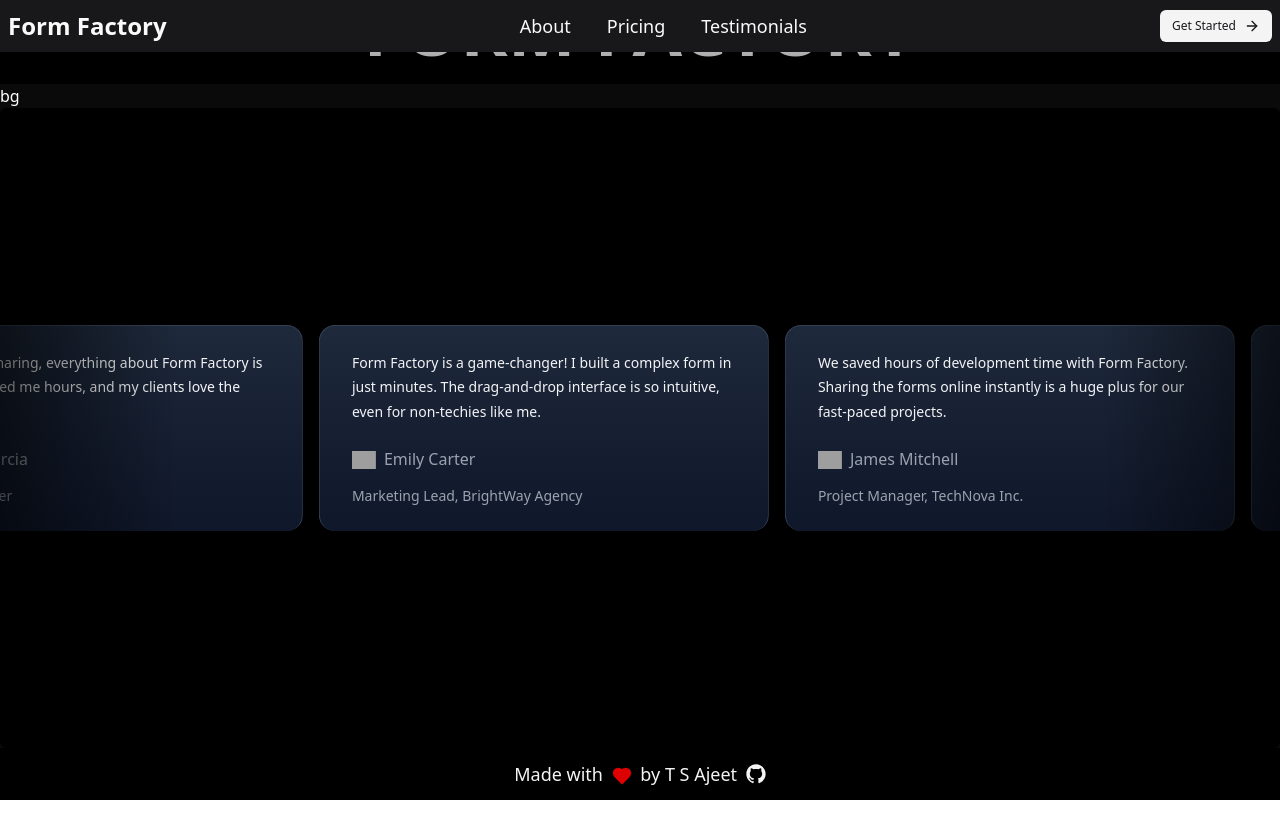
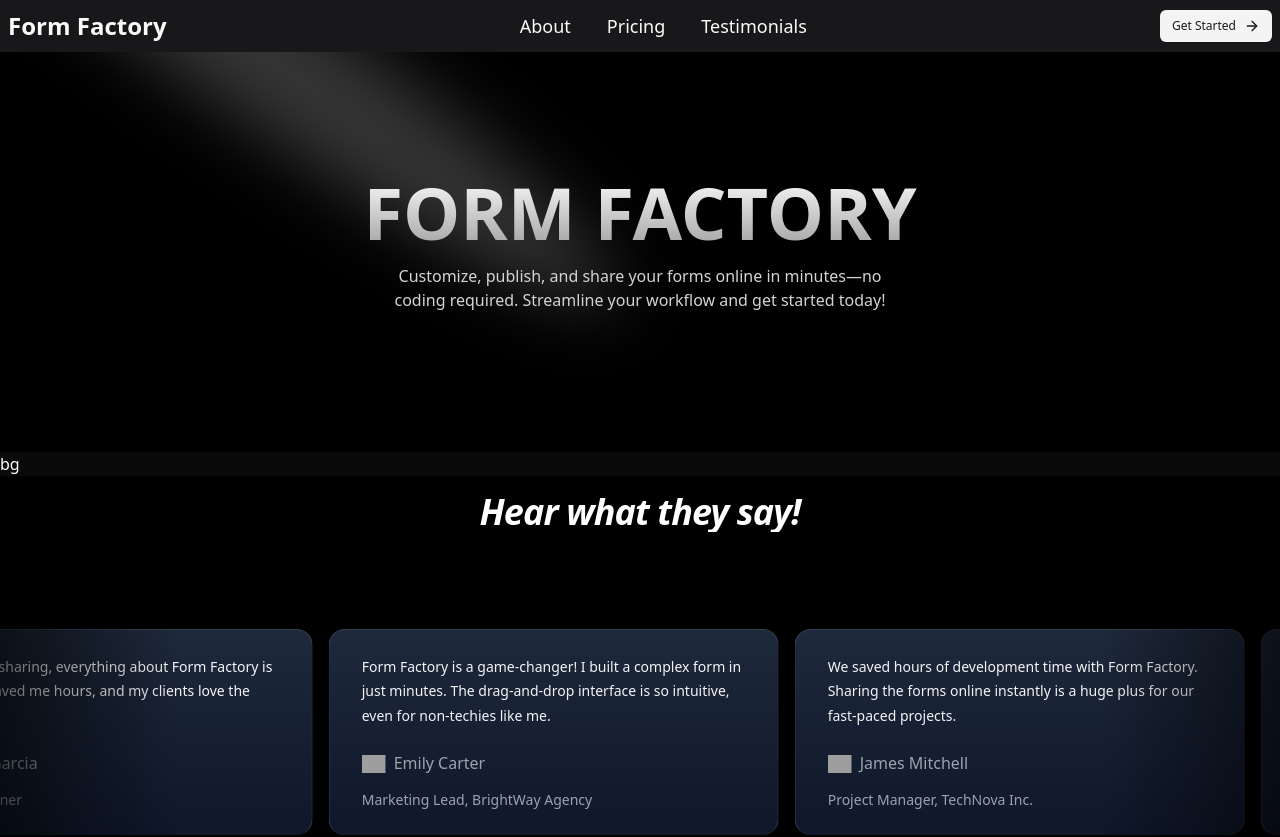
Before and after one commit to thetsajeet/form-factory, a Next.js app: page / in a window 1280 px wide. Shown: the top 837 px of the page. Before the commit the page ends 800 px from the top, so only its background shows below. Built offline with nearby package versions, Linux system fonts and the light colour scheme; grey boxes are pictures that could not be loaded.

Commit message:
ft: testimonials

```diff
--- a/package.json
+++ b/package.json
@@ -23,6 +23,7 @@
     "clsx": "^2.1.1",
     "framer-motion": "^12.0.5",
     "lucide-react": "^0.454.0",
+    "motion": "^12.0.5",
     "next": "15.0.2",
     "qss": "^3.0.0",
     "react": "19.0.0-rc-02c0e824-20241028",
--- a/src/app/(landing)/page.tsx
+++ b/src/app/(landing)/page.tsx
@@ -2,10 +2,11 @@ import FFFooter from "@/components/form-factory-ui/FFFooter";
 import HeroSection from "@/components/landing-page/HeroSection";
 import Navbar from "@/components/landing-page/Navbar";
 import Testimonials from "@/components/landing-page/Testimonials";
+import { LineShadowText } from "@/components/ui/line-shadow-text";
 
 export default function Home() {
   return (
-    <div className="flex-1 flex flex-col bg-[#0A0A0A] text-white overflow-x-hidden">
+    <div className="flex-1 flex flex-col bg-[#0A0A0A] text-white ">
       {/* navbar */}
       <Navbar />
       {/* hero */}
@@ -13,7 +14,10 @@ export default function Home() {
       {/* bento grid */}
       <div className="flex-1">bg</div>
       {/* testimonials */}
-      <div className="">
+      <div className="max-w-full overflow-x-hidden bg-black">
+        <div className="text-2xl md:text-4xl italic font-semibold text-center mt-4 tracking-tight">
+          Hear what they say!
+        </div>
         <Testimonials />
       </div>
       {/* footer */}
--- a/src/app/layout.tsx
+++ b/src/app/layout.tsx
@@ -16,7 +16,7 @@ export default function RootLayout({
       <head>
         <link rel="icon" href="/favicon.ico" sizes="64x64" />
       </head>
-      <body className="h-full w-full flex">{children}</body>
+      <body className="h-full w-full flex flex-col">{children}</body>
     </html>
   );
 }
--- a/src/components/form-factory-ui/FFFooter.tsx
+++ b/src/components/form-factory-ui/FFFooter.tsx
@@ -4,7 +4,7 @@ import Link from "next/link";
 
 export default function FFFooter() {
   return (
-    <div className="flex justify-center align-middle w-full text-zinc-100 py-3 bg-black text-lg">
+    <div className="flex justify-center align-middle w-full text-gray-300 py-3 bg-black text-lg">
       <div>
         Made with{" "}
         <Heart
--- a/src/components/landing-page/HeroSection.tsx
+++ b/src/components/landing-page/HeroSection.tsx
@@ -3,7 +3,7 @@ import { Spotlight } from "@/components/ui/spotlight";
 
 export default function HeroSection() {
   return (
-    <div className="h-[40rem] w-full flex md:items-center md:justify-center bg-black/[0.96] antialiased bg-grid-white/[0.02] relative overflow-hidden">
+    <div className="h-[400px] w-full flex md:items-center md:justify-center bg-black/[0.96] antialiased bg-grid-white/[0.02] relative overflow-hidden">
       <Spotlight
         className="-top-40 left-0 md:left-60 md:-top-20"
         fill="white"
--- a/src/components/landing-page/Testimonials.tsx
+++ b/src/components/landing-page/Testimonials.tsx
@@ -4,7 +4,7 @@ import { InfiniteMovingCards } from "@/components/ui/infinite-moving-cards";
 
 export default function Testimonials() {
   return (
-    <div className="h-[40rem] rounded-md flex flex-col antialiased bg-black bg-grid-white/[0.05] items-center justify-center relative overflow-hidden max-w-full">
+    <div className="h-[400px] rounded-md flex flex-col antialiased bg-black bg-grid-white/[0.05] items-center justify-center relative overflow-hidden max-w-full">
       <InfiniteMovingCards
         items={testimonials}
         direction="right"
--- /dev/null
+++ b/src/components/ui/line-shadow-text.tsx
@@ -0,0 +1,42 @@
+import { cn } from "@/lib/utils";
+import { motion, MotionProps } from "motion/react";
+
+interface LineShadowTextProps
+  extends Omit<React.HTMLAttributes<HTMLElement>, keyof MotionProps>,
+    MotionProps {
+  shadowColor?: string;
+  as?: React.ElementType;
+}
+
+export function LineShadowText({
+  children,
+  shadowColor = "black",
+  className,
+  as: Component = "span",
+  ...props
+}: LineShadowTextProps) {
+  const MotionComponent = motion.create(Component);
+  const content = typeof children === "string" ? children : null;
+
+  if (!content) {
+    throw new Error("LineShadowText only accepts string content");
+  }
+
+  return (
+    <MotionComponent
+      style={{ "--shadow-color": shadowColor } as React.CSSProperties}
+      className={cn(
+        "relative z-0 inline-flex",
+        "after:absolute after:left-[0.04em] after:top-[0.04em] after:content-[attr(data-text)]",
+        "after:bg-[linear-gradient(45deg,transparent_45%,var(--shadow-color)_45%,var(--shadow-color)_55%,transparent_0)]",
+        "after:-z-10 after:bg-[length:0.06em_0.06em] after:bg-clip-text after:text-transparent",
+        "after:animate-line-shadow",
+        className,
+      )}
+      data-text={content}
+      {...props}
+    >
+      {content}
+    </MotionComponent>
+  );
+}
```
Also changed, not shown: 1 other file (tests, documents, lock files or other folders).
